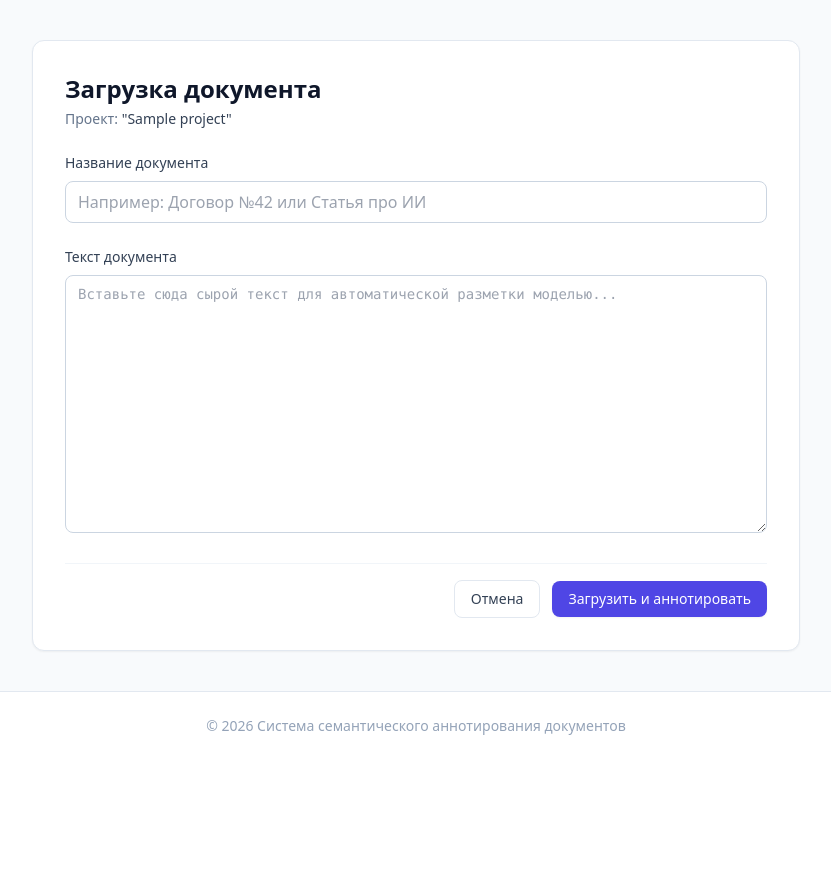
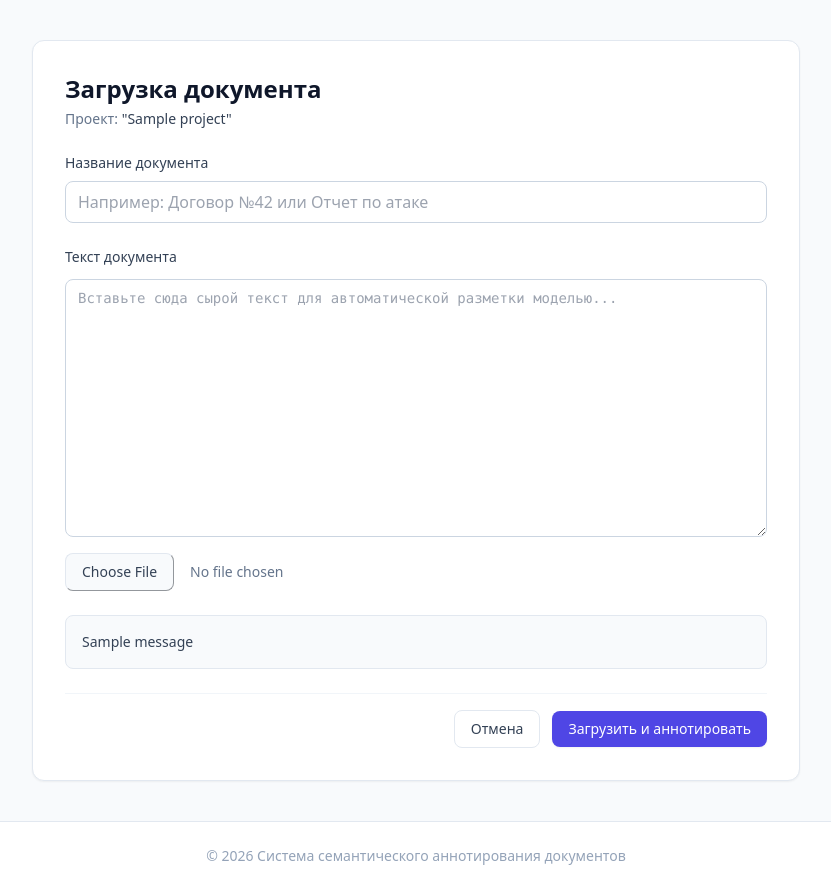
Before and after one commit to danil-andreevich/SemanticAnnotations, a Flask app: page /documents/upload/1 in a window 1280 px wide. Shown: the part 65-955 px from the top of the page, without its empty margins (224-1055 px from the left). Before the commit the page ends 800 px from the top, so only its background shows below. Run offline with Flask 3, Linux system fonts and the light colour scheme; tables that the repository leaves empty hold one stand-in row (values such as "Sample post"); one stand-in notice (Sample message) is shown; some libraries are stand-ins or nearby versions.

Commit message:
upload with txt and docx

```diff
--- a/app/routes/documents.py
+++ b/app/routes/documents.py
@@ -1,4 +1,5 @@
-from flask import Blueprint, render_template, request, redirect, url_for
+import io
+from flask import Blueprint, render_template, request, redirect, url_for, abort, flash
 from app.extensions import db
 from app.models.project import Project
 from app.models.document import Document
@@ -6,25 +7,83 @@ from app.services.annotation_service import annotate_document
 from app.services.highlighter import build_highlighted_text
 from app.services.export_service import export_csv
 from app.services.export_service import export_excel
+
+import docx
+
 documents_bp = Blueprint("documents", __name__, url_prefix="/documents")
+
+
+def extract_text_from_docx(file_stream):
+    doc = docx.Document(file_stream)
+    full_text = []
+    for para in doc.paragraphs:
+        full_text.append(para.text)
+    return "\n".join(full_text)
+
 
 @documents_bp.route("/upload/<int:project_id>", methods=["GET", "POST"])
 def upload_document(project_id):
     project = Project.query.get(project_id)
+    if not project:
+        abort(404)
+
     if request.method == "POST":
         name = request.form.get("name")
-        content = request.form.get("content")
+        content = request.form.get("content", "").strip()
+
+        file = request.files.get("file")
+
+        #проверяем на прикрепление файла
+        if file and file.filename != '':
+            filename = file.filename.lower()
+
+            #проверка на тип файла
+            if not (filename.endswith('.docx') or filename.endswith('.txt')):
+                flash("Неподдерживаемый формат файла! Допускаются только документы .docx и .txt", "error")
+                return render_template("documents/upload.html", project=project)
+
+            try:
+                # Считываем бинарный поток в оперативную память
+                file_stream = io.BytesIO(file.read())
+
+                if filename.endswith('.docx'):
+                    content = extract_text_from_docx(file_stream)
+                elif filename.endswith('.txt'):
+                    # Читаем сырые байты .txt файла и пробуем декодировать в UTF-8
+                    content = file_stream.getvalue().decode('utf-8')
+
+            except UnicodeDecodeError:
+                #падение при кодировке
+                try:
+                    content = file_stream.getvalue().decode('cp1251')
+                except Exception as e:
+                    flash(f"Не удалось определить кодировку текстового файла: {str(e)}", "error")
+                    return render_template("documents/upload.html", project=project)
+            except Exception as e:
+                flash(f"Не удалось извлечь текст из файла: {str(e)}", "error")
+                return render_template("documents/upload.html", project=project)
+
+        #если все пустое
+        if not content:
+            flash("Пожалуйста, введите текст вручную или прикрепите документ (.docx, .txt)", "error")
+            return render_template("documents/upload.html", project=project)
+
+        #сохранение
         document = Document(
             name=name,
-            content = content,
+            content=content,
             project_id=project.id
         )
         db.session.add(document)
         db.session.commit()
+
+        #аннотирование
         annotate_document(document.id)
 
         return redirect(url_for("documents.document_detail", document_id=document.id))
+
     return render_template("documents/upload.html", project=project)
+
 
 @documents_bp.route("/<int:document_id>")
 def document_detail(document_id):
@@ -43,6 +102,7 @@ def export_to_csv(document_id):
     response = export_csv(document, document_id)
     return response
 
+
 @documents_bp.route('/document/<int:document_id>/export/excel')
 def export_to_excel(document_id):
     document = Document.query.get_or_404(document_id)
--- a/app/templates/documents/upload.html
+++ b/app/templates/documents/upload.html
@@ -9,16 +9,30 @@
         <p class="text-sm text-slate-500 mt-1">Проект: <span class="font-medium text-slate-700">"{{ project.name }}"</span></p>
     </div>
 
-    <form method="post" class="space-y-6">
+    <form method="post" enctype="multipart/form-data" class="space-y-6">
         <div>
             <label class="block text-sm font-medium text-slate-700 mb-2">Название документа</label>
-            <input type="text" name="name" required class="w-full px-3 py-2 border border-slate-300 rounded-lg shadow-xs focus:outline-none focus:ring-2 focus:ring-indigo-500 focus:border-indigo-500 transition" placeholder="Например: Договор №42 или Статья про ИИ">
+            <input type="text" name="name" required class="w-full px-3 py-2 border border-slate-300 rounded-lg shadow-xs focus:outline-none focus:ring-2 focus:ring-indigo-500 focus:border-indigo-500 transition" placeholder="Например: Договор №42 или Отчет по атаке">
         </div>
 
-        <div>
-            <label class="block text-sm font-medium text-slate-700 mb-2">Текст документа</label>
-            <textarea name="content" rows="12" required class="w-full px-3 py-2 border border-slate-300 rounded-lg shadow-xs focus:outline-none focus:ring-2 focus:ring-indigo-500 focus:border-indigo-500 font-mono text-sm transition" placeholder="Вставьте сюда сырой текст для автоматической разметки моделью..."></textarea>
+        <div class="flex flex-col gap-3">
+            <label class="block text-sm font-medium text-slate-700">Текст документа</label>
+            <textarea name="content" rows="12" class="w-full px-3 py-2 border border-slate-300 rounded-lg shadow-xs focus:outline-none focus:ring-2 focus:ring-indigo-500 focus:border-indigo-500 font-mono text-sm transition" placeholder="Вставьте сюда сырой текст для автоматической разметки моделью..."></textarea>
+
+            <div class="pt-1">
+                <input type="file" name="file" accept=".docx,.txt" class="text-sm text-slate-500 file:mr-4 file:py-2 file:px-4 file:rounded-lg file:border file:border-slate-200 file:text-sm file:font-medium file:bg-slate-50 file:text-slate-700 hover:file:bg-slate-100 file:cursor-pointer cursor-pointer transition">
+            </div>
         </div>
+
+        {% with messages = get_flashed_messages(with_categories=true) %}
+          {% if messages %}
+            {% for category, message in messages %}
+              <div class="p-4 text-sm {% if category == 'error' %}text-red-700 bg-red-50 border border-red-200{% else %}text-slate-700 bg-slate-50 border border-slate-200{% endif %} rounded-lg">
+                {{ message }}
+              </div>
+            {% endfor %}
+          {% endif %}
+        {% endwith %}
 
         <div class="flex items-center justify-end space-x-3 pt-4 border-t border-slate-100">
             <a href="{{ url_for('projects.project_detail', project_id=project.id) }}" class="px-4 py-2 text-sm font-medium text-slate-700 hover:bg-slate-50 border border-slate-200 rounded-lg transition">Отмена</a>
--- a/app/templates/projects/list.html
+++ b/app/templates/projects/list.html
@@ -37,7 +37,6 @@
             </div>
             <div class="mt-4 pt-3 border-t border-slate-100 flex items-center justify-between text-xs text-slate-400">
                 <span>Перейти к документам</span>
-                <span class="font-mono text-[10px] text-slate-400">ID: {{ project.id }}</span>
             </div>
         </div>
         {% endfor %}
```
